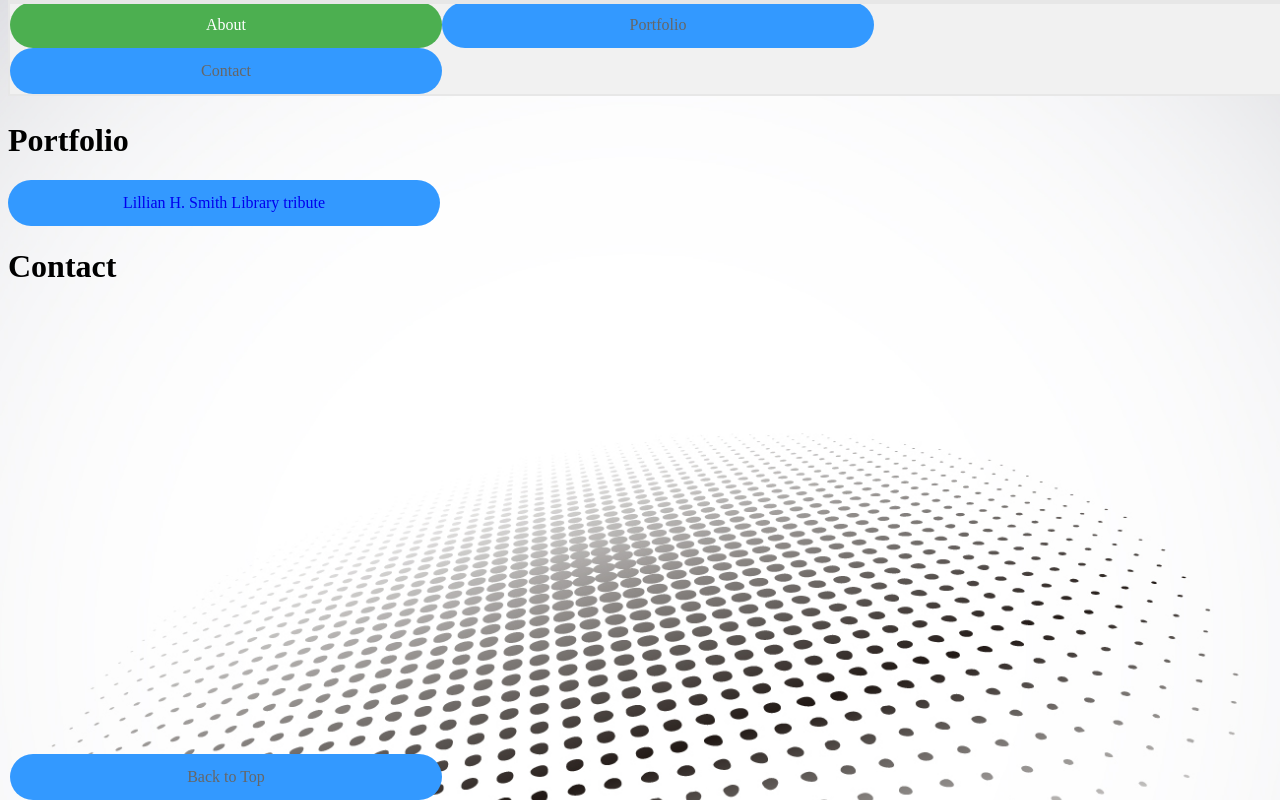
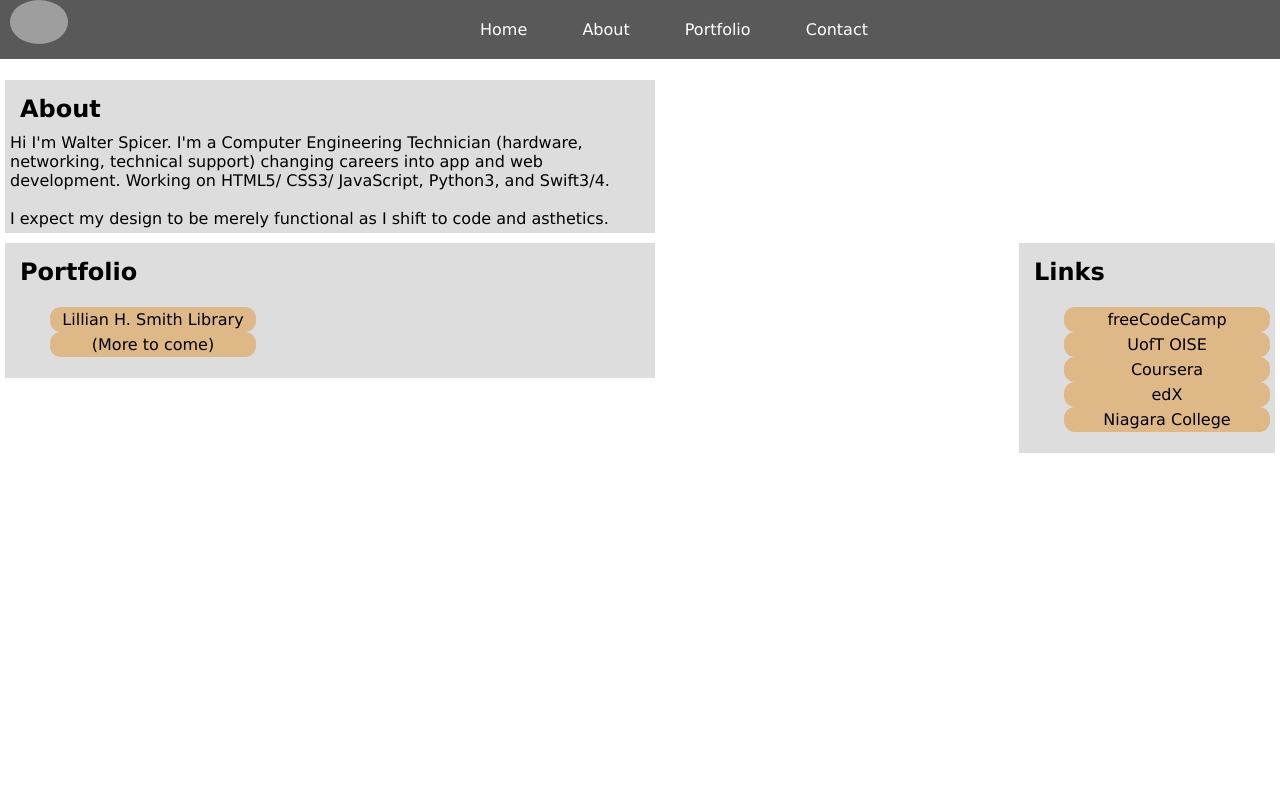
Before and after one commit to roysourav2023/freeCodeCamp-1, a PHP site: page / in a window 1280 px wide. Run offline with PHP 8.4, Linux system fonts and the light colour scheme; grey boxes are pictures that could not be loaded.

Commit message:
New page with better navbar and colours

```diff
--- a/index.html
+++ b/index.html
@@ -1,26 +1,48 @@
-<!DOCTYPE html>
-<html>
-  <head>
-    <link rel="stylesheet" href="main.css">
-
-    <title>WS Portfolio</title>
-
+<DOCTYPE html>
+<html lang="en">
+<head>
+    <meta charset="utf-8">
+    <meta name="viewport" content="width=device-width, initial-scale=1.0">
+    <title>Navbar</title>
+    <link rel="stylesheet" type="text/css" href="style.css">
 </head>
 
-<body>
-<ul id="top">
-  <LI><a class="active" href="#about">About</a></LI>
-  <LI><a href="#portfolio">Portfolio</a></LI>
-  <LI><a href="#contact">Contact</a></LI>
-</ul>
-<ul>
-  <LI><a class="bottom" href="#top">Back to Top</a></LI>
-</ul>
-<hr>
-<h1 id="about">About</h1>
-<h1 id="portfolio">Portfolio</h1>
-  <a href="library.html"> Lillian H. Smith Library tribute</a>
-<h1 id="contact">Contact</h1>
+    <body id="Home">
+        <div>
+        <img src="mewithhat.jpeg" id="logo" />
+        <ul class="nav">
 
-</body>
+            <li><a href="#Home">Home</a></li>
+            <li><a href="#About">About</a></li>
+            <li><a href="#">Portfolio</a></li>
+            <li><a href="#">Contact</a></li>
+        </ul>
+
+
+    <div class="text-left">
+    <h2 id="About">About</h1>
+        Hi I'm Walter Spicer.  I'm a Computer Engineering Technician (hardware, networking, technical support) changing careers into app and web development. Working on HTML5/ CSS3/ JavaScript, Python3, and Swift3/4. <br /> <br/>
+        I expect my design to be merely functional as I shift to code and asthetics.
+    </div>
+
+    <div class="text-left">
+        <h2 id="Portfolio">Portfolio</h2>
+
+            <ul>
+                <li><a class="link" href="library.html">Lillian H. Smith Library</a></li>
+                <li><a class="link" href="#">(More to come)</a></li>
+            </ul>
+    </div>
+    <div class="text-right">
+        <h2>Links</h2>
+            <ul>
+                <li><a class="link" href="https://www.freecodecamp.org">freeCodeCamp</a>
+                <li><a class="link" href="https://www.coursera.org">UofT OISE</a></li>
+                <li><a class="link" href="https://www.coursera.org">Coursera</a></li>
+                <li><a class="link" href="https://www.edx.org">edX</a></li>
+                <li><a class="link" href="https://www.niagaracollege.ca">Niagara College</a></li>
+            </ul>
+    </div>
+        </div>
+    </body>
 </html>
--- a/main.css
+++ b/main.css
@@ -1,9 +1,18 @@
 body {
-    margin-top: 40px;
-    background-image: url("background.jpg");
-    background-repeat: no-repeat;
-    background-size: cover;
+    margin-top: 100px;
+
+    /* Controls size of dot */
+    background-image: radial-gradient(lightblue 8%, white 0%);
+    /* Controls Spacing, First value will scale width, second, height between dots */
+    background-size:3% 15%;
 }
+
+#gradient {
+    height: 100px;
+    background: lightblue;
+    background: linear-gradient(lightblue, lightgreen, gold, lightred) no-repeat;
+}
+
 ul {
   position: fixed;
   top: 0;
@@ -11,9 +20,9 @@ ul {
   list-style-type: none;
   margin: 0;
   padding: 0;
-  overflow: hidden;
-  border: 2px solid #e7e7e7;
-  background-color: #f1f1f1;
+//  overflow: hidden;
+//  border: 2px solid #e7e7e7;
+//  background-color: #f1f1f1;
 }
 
 li {
@@ -22,13 +31,13 @@ li {
 
 li a {
   display: block;
-  color: #666;
+  color: white;
   padding: 14px 16px;
   text-decoration: none;
   text-align: center;
 }
 li a:hover:not(.active) {
-  background-color: #ddd;
+  background-color: #3399ff;
 }
 li a:hover {
   background-color: #555;
@@ -47,11 +56,11 @@ li a.bottom:hover {
   background-color: #1a8CFF;
   color: white;
 }
-a:active, a:visited {
+h1 a:active, a:visited {
     color: #ddd;
  }
 
-a {
+h1 a {
     display: block;
     padding: 14px 16px;
     width: 400px;
@@ -60,12 +69,12 @@ a {
     background-color: #3399FF;
     border-radius: 45px;
 }
-a:hover {
+h1 a:hover {
     background-color: #1a8CFF;
     color: #fff;
 
 }
-a:hover:not(.active) {
+h1 a:hover:not(.active) {
     background-color: #7EC6D2;
    // color:white;
 }
--- /dev/null
+++ b/style.css
@@ -0,0 +1,93 @@
+body {
+    margin: 0;
+    padding: 0;
+    font-family: "Lucida Sans", Verdana, sans-serif;
+    background-color: #ffffff;
+    width: 100%;
+}
+
+
+.nav {
+    background-color: #595959;
+    color: #ffffff;
+    list-style: none;
+    text-align: center;
+    padding: 20px 0 20px 0;
+}
+
+.nav li {
+    display: inline;
+    padding: 0 25px 0 25px;
+}
+
+.nav li a {
+    text-decoration: none;
+    color: #ffffff;
+}
+
+.nav li a.hover {
+    background-color: #c1c1c1;
+}
+
+.link {
+    text-align: center ;
+    text-align-last: center;
+    text-overflow: clip;
+    text-decoration: none;
+    color: #000000;
+    display: block;
+    width: 200px;
+    background-color:burlywood;
+    padding: 3px;
+    border-radius: 11px;
+
+}
+ul {
+    list-style: none;
+}
+a:link, a:visted {
+    color: #ddd;
+    text-decoration: none;
+}
+
+h1, h2 {
+    margin: 5px;
+    padding: 5px;
+}
+
+.text-left {
+    margin: 5px;
+    padding: 5px;
+    display: block;
+    width: 50%;
+    background-color: #dddddd;
+    float: left;
+
+}
+
+.text-right {
+    margin: 5px;
+    padding: 5px;
+    display: block;
+    background-color: #dddddd;
+    float: right;
+    height: 200px;
+
+}
+
+#logo {
+    float: left;
+    width: 58px;
+    margin: 0 0 0 10px;
+    border-radius: 50%;
+}
+
+
+@media screen and (min-width: 220px;) {
+    body {
+        width: auto;
+        background-color: palevioletred;
+    }
+
+
+}
```
Also changed, not shown: 1 other file.
